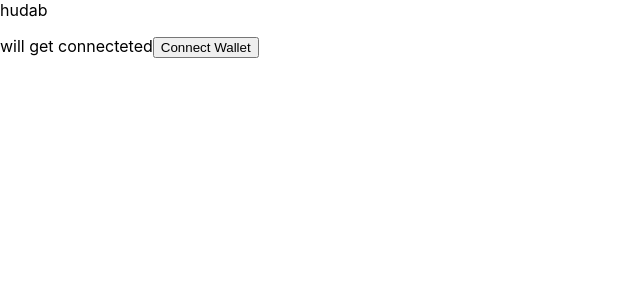
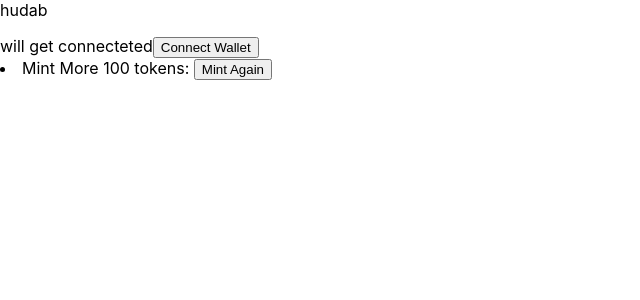
Before and after one commit to ankitzm/sol-z, a React (Create React App) app: page / in a window 1280 px wide. Shown: the top 300 px of the page, without its empty margins (0-640 px from the left). Built offline with nearby package versions, Linux system fonts and the light colour scheme.

Commit message:
mint more token

```diff
--- a/src/App.js
+++ b/src/App.js
@@ -15,6 +15,8 @@ function App() {
   const [isTokenCreated, setIsTokenCreated] = useState(false);
   const [createdTokenPublicKey, setCreatedTokenPublicKey] = useState(null)
   const [mintingWalletSecretKey, setMintingWalletSecretKey] = useState(null)
+
+  const [supplyCapped, setSupplyCapped] = useState(false)
 
   const getProvider = async () => {
     if ("solana" in window) {
@@ -106,6 +108,45 @@ function App() {
     }
   }
 
+  // minting more token (100)
+  const mintAgainHelper = async () => {
+    try {
+      setLoading(true);
+      const connection = new Connection(
+        clusterApiUrl("devnet"),
+        "confirmed"
+      );
+      const createMintingWallet = await Keypair.fromSecretKey(Uint8Array.from(Object.values(JSON.parse(mintingWalletSecretKey))));
+      const mintRequester = await provider.publicKey;
+
+      const fromAirDropSignature = await connection.requestAirdrop(createMintingWallet.publicKey, LAMPORTS_PER_SOL);
+      await connection.confirmTransaction(fromAirDropSignature, { commitment: "confirmed" });
+
+      const creatorToken = new Token(connection, createdTokenPublicKey, TOKEN_PROGRAM_ID, createMintingWallet);
+      const fromTokenAccount = await creatorToken.getOrCreateAssociatedAccountInfo(createMintingWallet.publicKey);
+      const toTokenAccount = await creatorToken.getOrCreateAssociatedAccountInfo(mintRequester);
+      await creatorToken.mintTo(fromTokenAccount.address, createMintingWallet.publicKey, [], 100000000);
+
+      const transaction = new Transaction().add(
+        Token.createTransferInstruction(
+          TOKEN_PROGRAM_ID,
+          fromTokenAccount.address,
+          toTokenAccount.address,
+          createMintingWallet.publicKey,
+          [],
+          100000000
+        )
+      );
+      await sendAndConfirmTransaction(connection, transaction, [createMintingWallet], { commitment: "confirmed" });
+
+      setLoading(false);
+    } catch (err) {
+      console.log(err);
+      setLoading(false);
+    }
+  }
+
+
   return (
     <div>
       hudab
@@ -133,6 +174,9 @@ function App() {
           </p>) : <></>
       }
 
+      <li>Mint More 100 tokens: <button disabled={loading || supplyCapped} onClick={mintAgainHelper}>Mint Again</button></li>
+
+
     </div>
   )
 }
```
